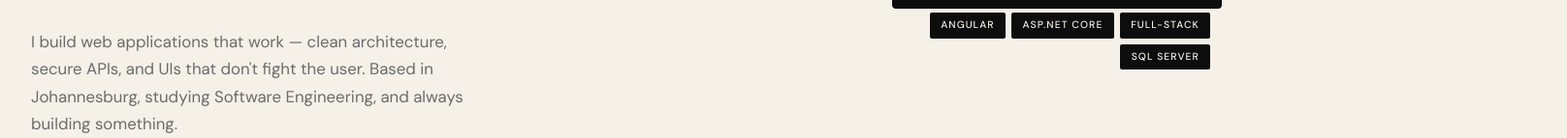
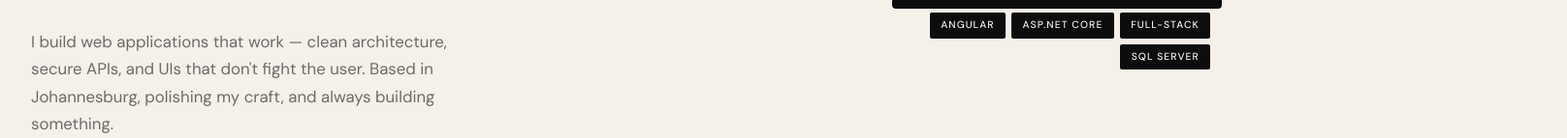
Before and after one commit to lesley-2198/lesley_portfolio, a plain HTML site: page index.html in a window 1280 px wide. Shown: the part 613-756 px from the top of the page at 97% size, 1616 px wide, since content can reach past the window. Drawn offline with Linux system fonts and the light colour scheme.

Commit message:
fix: Update personal description and comments in index.html

```diff
--- a/index.html
+++ b/index.html
@@ -159,7 +159,7 @@
             </div>
 
             <div class="hero-intro">
-                <p>I build web applications that work — clean architecture, secure APIs, and UIs that don't fight the user. Based in Johannesburg, studying Software Engineering, and always building something.</p>
+                <p>I build web applications that work — clean architecture, secure APIs, and UIs that don't fight the user. Based in Johannesburg, polishing my craft, and always building something.</p>
                 <div class="hero-cta">
                     <a href="files/Lesley Ngcobo - Resume.pdf" class="btn-primary" download>Download CV <i class="fas fa-arrow-down"></i></a>
                     <a href="#projects" class="btn-ghost">See my work</a>
@@ -233,6 +233,8 @@
                     <span class="timeline-date">Apr 2026 — Present</span>
                     <span class="timeline-type type-current">Current</span>
                 </div>
+
+                <!--
                 <div class="timeline-content">
                     <h3 class="timeline-role">Bench Learner</h3>
                     <p class="timeline-company">Academy of Accelerated Technology Education</p>
@@ -241,6 +243,7 @@
                 </div>
                 <div class="timeline-accent"></div>
             </div>
+                !-->
 
             <div class="timeline-item">
                 <div class="timeline-meta">
@@ -457,6 +460,7 @@
                 </div>
             </div>
 
+            <!--
             <div class="edu-card">
                 <div class="edu-icon"><i class="fas fa-laptop-code"></i></div>
                 <div class="edu-body">
@@ -469,6 +473,7 @@
             </div>
         </div>
     </section>
+            --!>
 
     <!-- CONTACT -->
     <section id="contact" class="contact-section">
```
